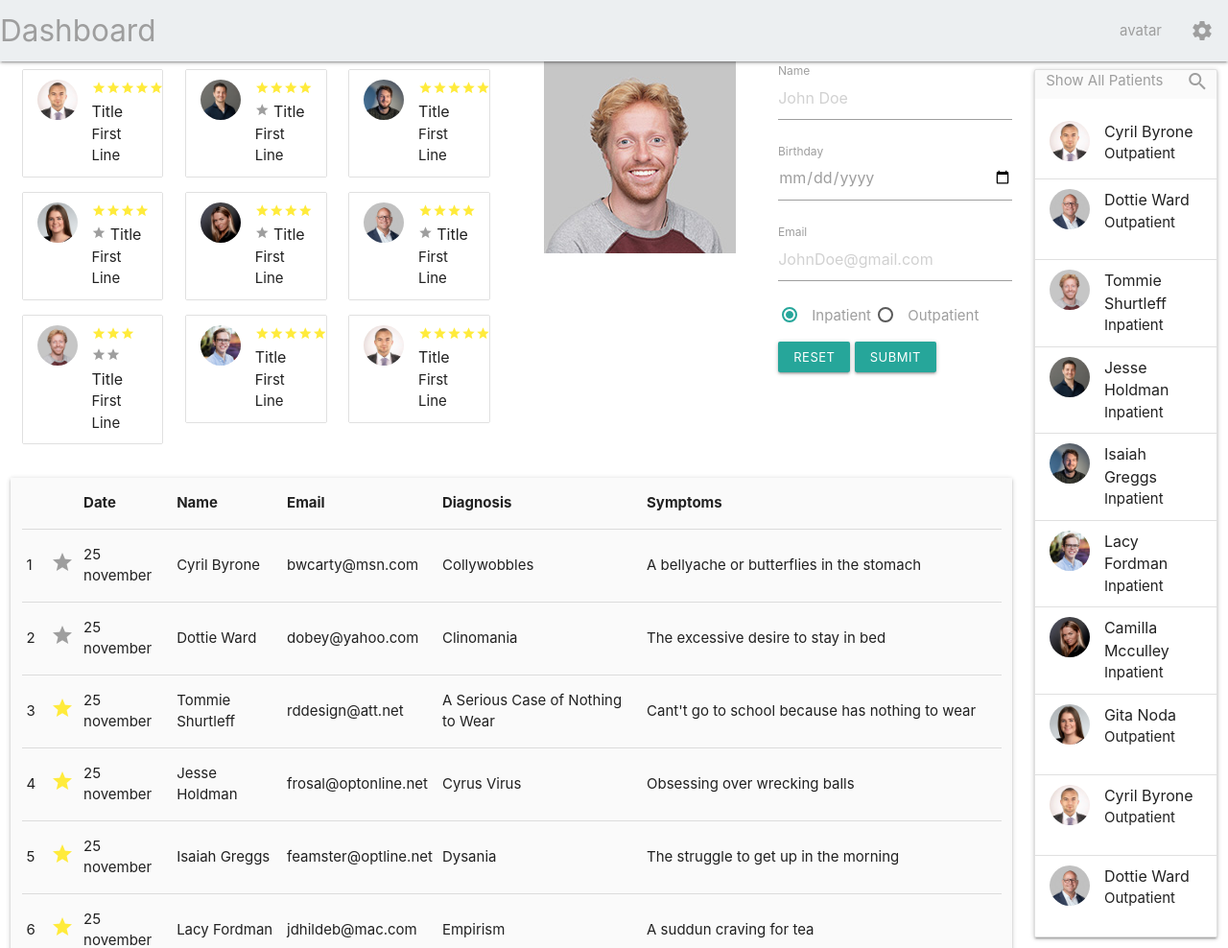
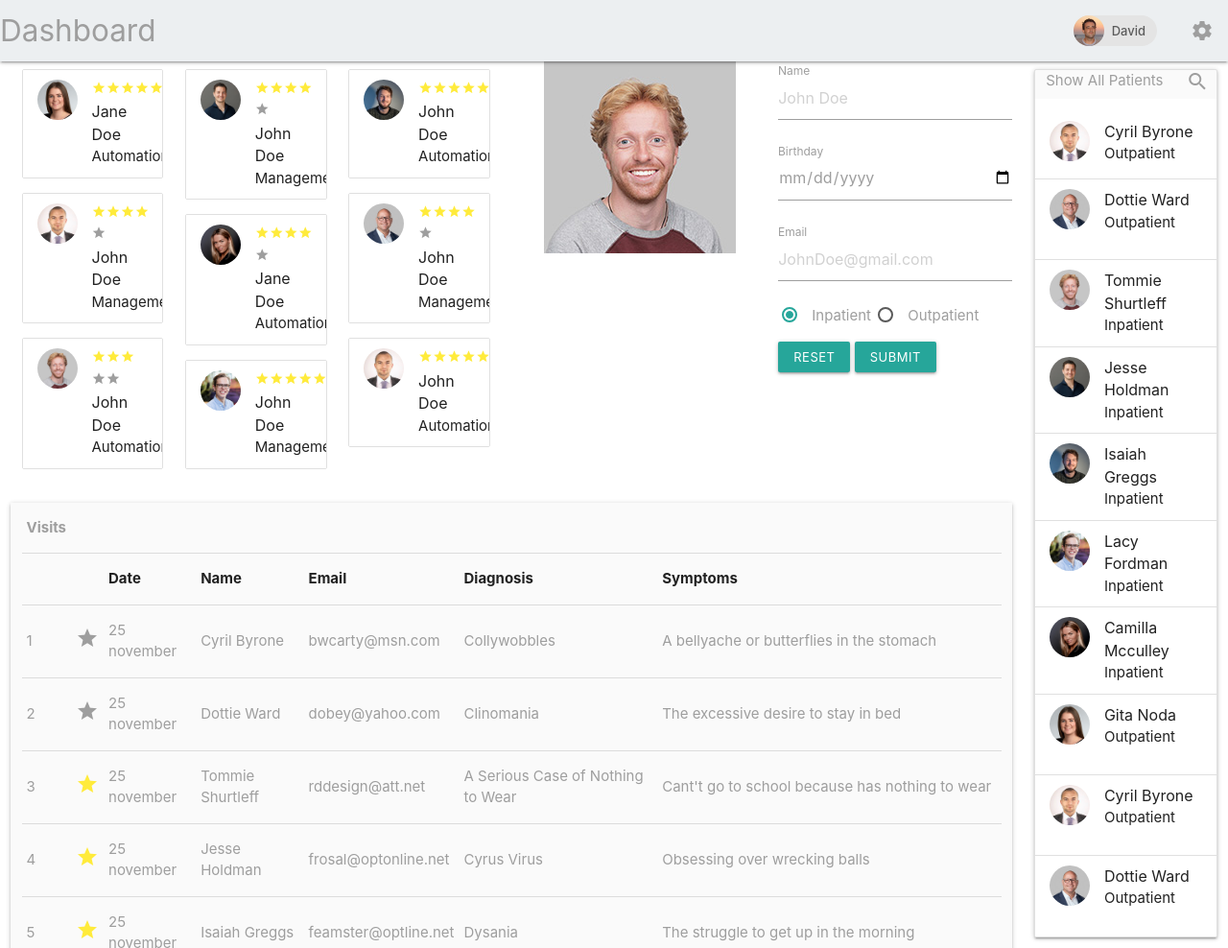
Before and after one commit to DenesVR/materialize_framework, a website: page index.html in a window 1280 px wide. Shown: the top 988 px of the page at 96% size. Drawn offline with nearby package versions, Linux system fonts and the light colour scheme; files that its build step writes are made by us from their sources.

Commit message:
design finished

```diff
--- a/index.html
+++ b/index.html
@@ -19,7 +19,12 @@
             <div class="nav-wrapper blue-grey lighten-5">
                 <a href="#!" class="brand-logo grey-text">Dashboard</a>
                 <ul class="right">
-                    <li><a href="#" class="grey-text">avatar</a></li>
+                    <li><a href="#" class="grey-text">
+                            <div class="chip">
+                                <img src="img/foto9.jpg" alt="Contact Person">
+                                David
+                            </div>
+                        </a></li>
                     <li><a href="#"><i class="large material-icons grey-text">settings</i></a></li>
                 </ul>
             </div>
@@ -41,21 +46,21 @@
                     <div class="col s4">
                         <ul class="collection">
                             <li class="collection-item avatar">
-                                <img src="img/foto1.jpg" alt="" class="circle">
+                                <img src="img/foto2.jpg" alt="" class="circle">
                                 <a href="#!" class=""><i
                                         class="tiny material-icons yellow-text">gradegradegradegradegrade</i></a>
-                                <span class="title">Title</span>
-                                <p>First Line</p>
+                                <span class="title">Jane Doe</span>
+                                <p>Automation</p>
                             </li>
                         </ul>
                         <ul class="collection">
                             <li class="collection-item avatar">
-                                <img src="img/foto2.jpg" alt="" class="circle">
+                                <img src="img/foto1.jpg" alt="" class="circle">
                                 <a href="#!" class=""><i
                                         class="tiny material-icons yellow-text">gradegradegradegrade</i><i
                                         class="tiny material-icons grey-text">grade</i></a>
-                                <span class="title">Title</span>
-                                <p>First Line</p>
+                                <span class="title">John Doe</span>
+                                <p>Management</p>
                             </li>
                         </ul>
                         <ul class="collection">
@@ -63,8 +68,8 @@
                                 <img src="img/foto3.jpg" alt="" class="circle">
                                 <a href="#!" class=""><i class="tiny material-icons yellow-text">gradegradegrade</i><i
                                         class="tiny material-icons grey-text">gradegrade</i></a>
-                                <span class="title">Title</span>
-                                <p>First Line</p>
+                                <span class="title">John Doe</span>
+                                <p>Automation</p>
                             </li>
                         </ul>
                     </div>
@@ -77,8 +82,8 @@
                                 <a href="#!" class=""><i
                                         class="tiny material-icons yellow-text">gradegradegradegrade</i><i
                                         class="tiny material-icons grey-text">grade</i></a>
-                                <span class="title">Title</span>
-                                <p>First Line</p>
+                                <span class="title">John Doe</span>
+                                <p>Management</p>
                             </li>
                         </ul>
                         <ul class="collection">
@@ -87,8 +92,8 @@
                                 <a href="#!" class=""><i
                                         class="tiny material-icons yellow-text">gradegradegradegrade</i><i
                                         class="tiny material-icons grey-text">grade</i></a>
-                                <span class="title">Title</span>
-                                <p>First Line</p>
+                                <span class="title">Jane Doe</span>
+                                <p>Automation</p>
                             </li>
                         </ul>
                         <ul class="collection">
@@ -96,8 +101,8 @@
                                 <img src="img/foto6.jpg" alt="" class="circle">
                                 <a href="#!" class=""><i
                                         class="tiny material-icons yellow-text">gradegradegradegradegrade</i></a>
-                                <span class="title">Title</span>
-                                <p>First Line</p>
+                                <span class="title">John Doe</span>
+                                <p>Management</p>
                             </li>
                         </ul>
                     </div>
@@ -109,8 +114,8 @@
                                 <img src="img/foto7.jpg" alt="" class="circle">
                                 <a href="#!" class=""><i
                                         class="tiny material-icons yellow-text">gradegradegradegradegrade</i></a>
-                                <span class="title">Title</span>
-                                <p>First Line</p>
+                                <span class="title">John Doe</span>
+                                <p>Automation</p>
                             </li>
                         </ul>
                         <ul class="collection">
@@ -119,8 +124,8 @@
                                 <a href="#!" class=""><i
                                         class="tiny material-icons yellow-text">gradegradegradegrade</i><i
                                         class="tiny material-icons grey-text">grade</i></a>
-                                <span class="title">Title</span>
-                                <p>First Line</p>
+                                <span class="title">John Doe</span>
+                                <p>Management</p>
                             </li>
                         </ul>
                         <ul class="collection">
@@ -128,8 +133,8 @@
                                 <img src="img/foto1.jpg" alt="" class="circle">
                                 <a href="#!" class=""><i
                                         class="tiny material-icons yellow-text">gradegradegradegradegrade</i></a>
-                                <span class="title">Title</span>
-                                <p>First Line</p>
+                                <span class="title">John Doe</span>
+                                <p>Automation</p>
                             </li>
                         </ul>
                     </div>
@@ -186,6 +191,9 @@
             <div class="col s12 grey lighten-5 z-depth-1">
                 <table class="highlight">
                     <thead>
+                        <th class="grey-text">Visits</th>
+                    </thead>
+                    <thead>
                         <tr>
                             <th></th>
                             <th></th>
@@ -197,7 +205,7 @@
                         </tr>
                     </thead>
 
-                    <tbody>
+                    <tbody class="grey-text">
                         <tr>
                             <td>1</td>
                             <td><a href="#"><i class="material-icons grey-text">grade</i></a></td>
```
Also changed, not shown: img/foto9.jpg (added).
